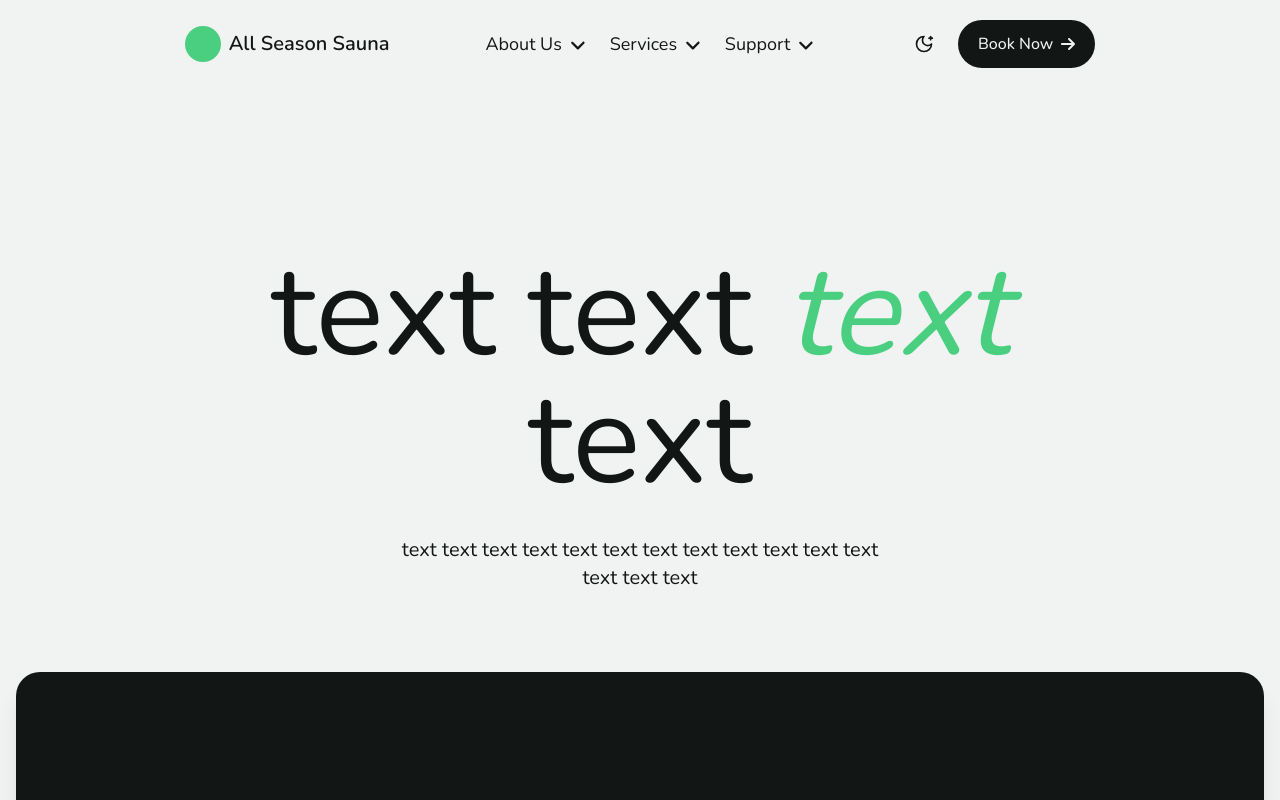
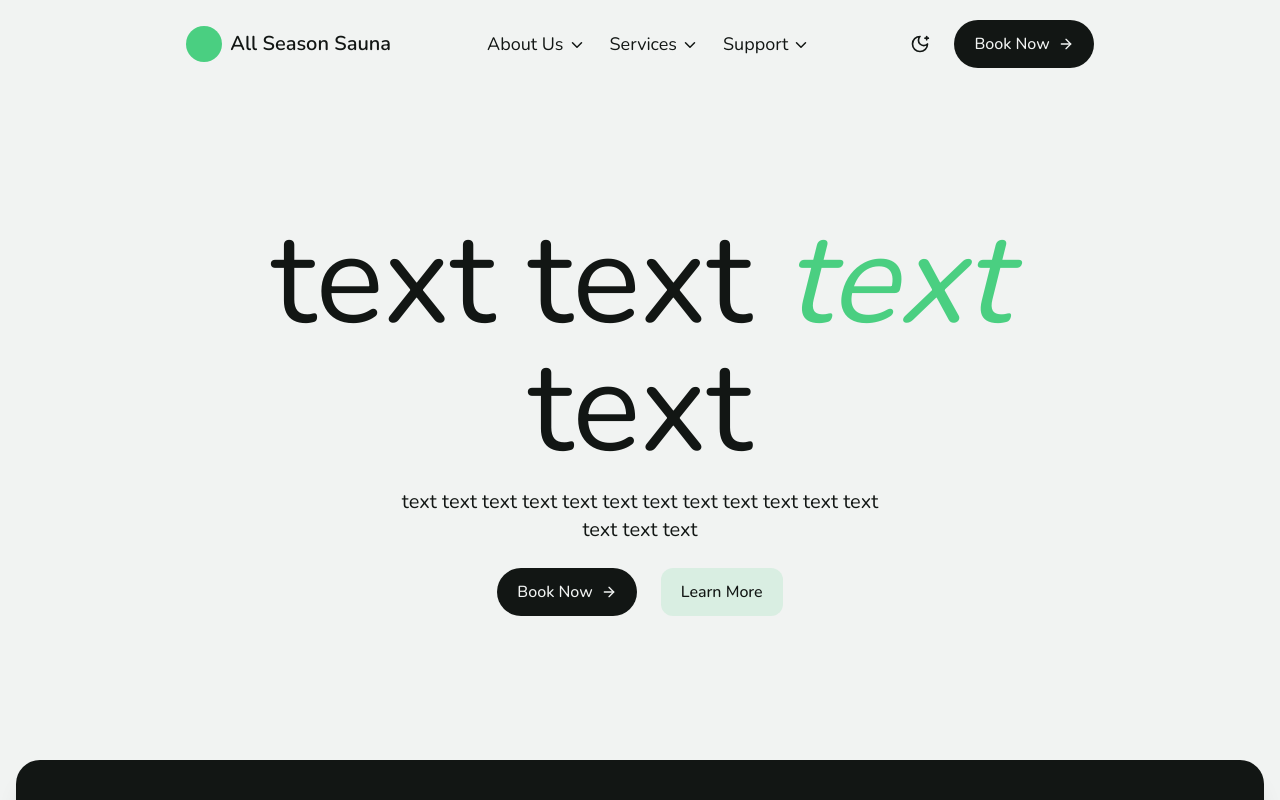
Before and after one commit to onatustun/graded-unit, a Next.js app: page / in a window 1280 px wide. Shown: the top 800 px of the page. Built offline with nearby package versions, Linux system fonts and the light colour scheme.

Commit message:
temp spacing

```diff
--- a/app/page.tsx
+++ b/app/page.tsx
@@ -1,8 +1,18 @@
+import { BookNow } from "@/components/ui/bookNow"
+import Link from "next/link"
+import { buttonVariants } from "@/components/ui/button"
+
 export default function Home() {
   return (
-    <div className="flex flex-col pt-40 pb-24 px-4 items-center min-h-screen text-center">
-      <h1 className="text-9xl max-w-[800px]">text text <span className="text-primary italic">text</span> text</h1>
-      <p className="text-xl mb-20 mt-8 max-w-[500px]">text text text text text text text text text text text text text text text</p>
+    <div className="flex flex-col py-32 px-4 items-center min-h-screen text-center">
+      <h1 className="text-9xl max-w-[800px] mb-4">text text <span className="italic text-primary">text</span> text</h1>
+      <p className="text-xl max-w-[500px] mb-6">text text text text text text text text text text text text text text text</p>
+      <div className="flex flex-col md:flex-row items-center gap-6 mb-36">
+        <BookNow className="max-md:px-[100%] max-md:rounded-xl" />
+        <Link href="/" className={`${buttonVariants({ variant: "ghost" })} max-md:px-[100%]`}>
+         Learn More
+        </Link>
+      </div>
       <div className="aspect-video w-full max-w-[1400px] rounded-3xl shadow-xl bg-foreground"></div>
     </div>
   )
--- a/components/ui/bookNow.tsx
+++ b/components/ui/bookNow.tsx
@@ -1,7 +1,6 @@
 import Link from "next/link"
-import { FontAwesomeIcon } from "@fortawesome/react-fontawesome"
-import { faArrowRight } from "@fortawesome/free-solid-svg-icons"
 import clsx from "clsx"
+import { LuArrowRight } from "react-icons/lu"
 
 interface BookNowProps {
   className?: string
@@ -13,13 +12,13 @@ export function BookNow({ className, variant = "dark" }: BookNowProps) {
     <Link
       href="/"
       className={clsx(
-        "flex items-center justify-center rounded-full gap-2 px-5 py-3 text-sm font-medium lg:text-base h-fit w-fit",
-        variant === "dark" ? "bg-foreground text-background" : "bg-background text-foreground",
+        "flex items-center justify-center whitespace-nowrap rounded-full gap-2 px-5 py-3 text-sm font-medium lg:text-base h-fit w-fit",
+        variant === "dark" ? "bg-foreground text-background hover:brightness-150 dark:hover:brightness-95" : "bg-background text-foreground hover:brightness-95 dark:hover:brightness-150",
         className
       )}
     >
       <div>Book Now</div>
-      <FontAwesomeIcon icon={faArrowRight} />
+      <LuArrowRight />
     </Link>
   )
 }
--- a/components/ui/button.tsx
+++ b/components/ui/button.tsx
@@ -5,7 +5,7 @@ import { cva, type VariantProps } from "class-variance-authority"
 import { cn } from "@/lib/utils"
 
 const buttonVariants = cva(
-  "inline-flex items-center justify-center gap-2 whitespace-nowrap rounded-md text-sm font-medium transition-colors focus-visible:outline-none focus-visible:ring-1 focus-visible:ring-ring disabled:pointer-events-none disabled:opacity-50 [&_svg]:pointer-events-none [&_svg]:size-4 [&_svg]:shrink-0",
+  "inline-flex items-center justify-center gap-2 whitespace-nowrap rounded-xl text-sm lg:text-base font-medium focus-visible:outline-none focus-visible:ring-1 focus-visible:ring-ring disabled:pointer-events-none disabled:opacity-50 [&_svg]:pointer-events-none [&_svg]:size-4 [&_svg]:shrink-0",
   {
     variants: {
       variant: {
@@ -17,11 +17,11 @@ const buttonVariants = cva(
           "border border-input bg-background shadow-sm hover:bg-accent hover:text-accent-foreground",
         secondary:
           "bg-secondary text-secondary-foreground shadow-sm hover:bg-secondary/80",
-        ghost: "hover:bg-accent hover:text-accent-foreground",
+        ghost: "bg-primary/[.14] text-foreground hover:bg-primary/20",
         link: "text-primary underline-offset-4 hover:underline",
       },
       size: {
-        default: "h-9 px-4 py-2",
+        default: "h-fit w-fit px-5 py-3",
         sm: "h-8 rounded-md px-3 text-xs",
         lg: "h-10 rounded-md px-8",
         icon: "h-9 w-9",
--- a/components/ui/navigationMenu.tsx
+++ b/components/ui/navigationMenu.tsx
@@ -1,11 +1,9 @@
 import * as React from "react"
 import * as NavigationMenuPrimitive from "@radix-ui/react-navigation-menu"
+import { cn } from "@/lib/utils"
 import { cva } from "class-variance-authority"
-import { FontAwesomeIcon } from "@fortawesome/react-fontawesome"
-import { faAngleDown } from "@fortawesome/free-solid-svg-icons"
+import { LuChevronDown } from "react-icons/lu"
 import Link from "next/link"
-
-import { cn } from "@/lib/utils"
 
 const NavigationMenu = React.forwardRef<
   React.ElementRef<typeof NavigationMenuPrimitive.Root>,
@@ -43,7 +41,7 @@ NavigationMenuList.displayName = NavigationMenuPrimitive.List.displayName
 const NavigationMenuItem = NavigationMenuPrimitive.Item
 
 const navigationMenuTriggerStyle = cva(
-  "group inline-flex h-9 text-sm min-[367px]:text-base lg:text-lg text-foreground items-center justify-center rounded-md gap-1.5 md:gap-2 disabled:pointer-events-none disabled:opacity-50"
+  "group inline-flex h-9 text-sm min-[367px]:text-base lg:text-lg text-foreground items-center justify-center rounded-md gap-1 disabled:pointer-events-none disabled:opacity-50"
 )
 
 const NavigationMenuTrigger = React.forwardRef<
@@ -56,8 +54,7 @@ const NavigationMenuTrigger = React.forwardRef<
     {...props}
   >
     {children}{" "}
-    <FontAwesomeIcon
-      icon={faAngleDown}
+    <LuChevronDown
       className="relative top-[1px] group-data-[state=open]:rotate-180 transition-transform"
       aria-hidden="true"
     />
```
